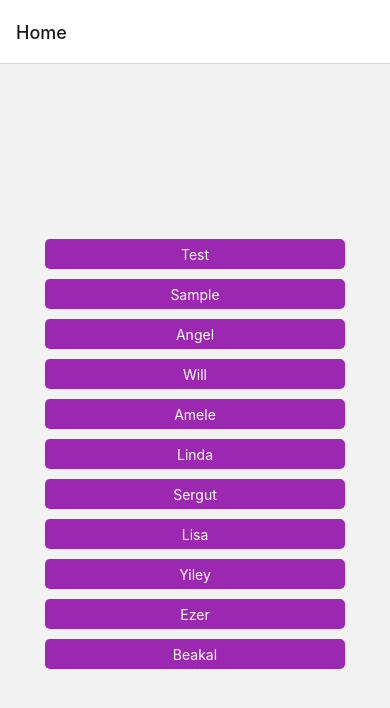
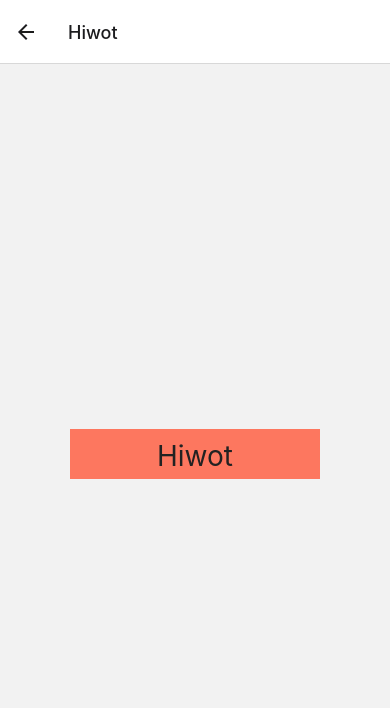
Before and after one commit to lisajmarks/native-animation-example-lib, a React Native app: screen /Hiwot in a window 390 px wide. Shown: the top 708 px of the page. Built offline with nearby package versions, Linux system fonts and the light colour scheme.

Commit message:
animation practice

```diff
--- a/App.js
+++ b/App.js
@@ -16,6 +16,7 @@ import Lisa from "./Components/Lisa/Lisa";
 import Yiley from "./Components/Yiley/Yiley";
 import Ezer from "./Components/Ezer/Ezer";
 import Beakal from "./Components/Beakal/Beakal";
+import Hiwot from "./Components/Hiwot/Hiwot";
 
 const Stack = createNativeStackNavigator();
 
@@ -35,6 +36,7 @@ function App() {
         <Stack.Screen name="Yiley" component={Yiley} />
         <Stack.Screen name="Ezer" component={Ezer} />
         <Stack.Screen name="Beakal" component={Beakal} />
+        <Stack.Screen name="Hiwot" component={Hiwot} />
       </Stack.Navigator>
     </NavigationContainer>
   );
--- /dev/null
+++ b/Components/Hiwot/Hiwot.js
@@ -0,0 +1,38 @@
+import React, { useRef, useEffect } from "react";
+import { Animated, Text, View } from "react-native";
+
+const FadeInView = (props) => {
+  const fadeAnim = useRef(new Animated.Value(0)).current;
+
+  useEffect(() => {
+    Animated.timing(fadeAnim, {
+      toValue: 1,
+      duration: 10000,
+    }).start();
+  }, [fadeAnim]);
+
+  return (
+    <Animated.View
+      style={{
+        ...props.style,
+        opacity: fadeAnim,
+      }}
+    >
+      {props.children}
+    </Animated.View>
+  );
+};
+
+export default () => {
+  return (
+    <View style={{ flex: 1, alignItems: "center", justifyContent: "center" }}>
+      <FadeInView
+        style={{ width: 250, height: 50, backgroundColor: "tomato" }}
+      >
+        <Text style={{ fontSize: 28, textAlign: "center", margin: 10 }}>
+          Hiwot
+        </Text>
+      </FadeInView>
+    </View>
+  );
+};
```
